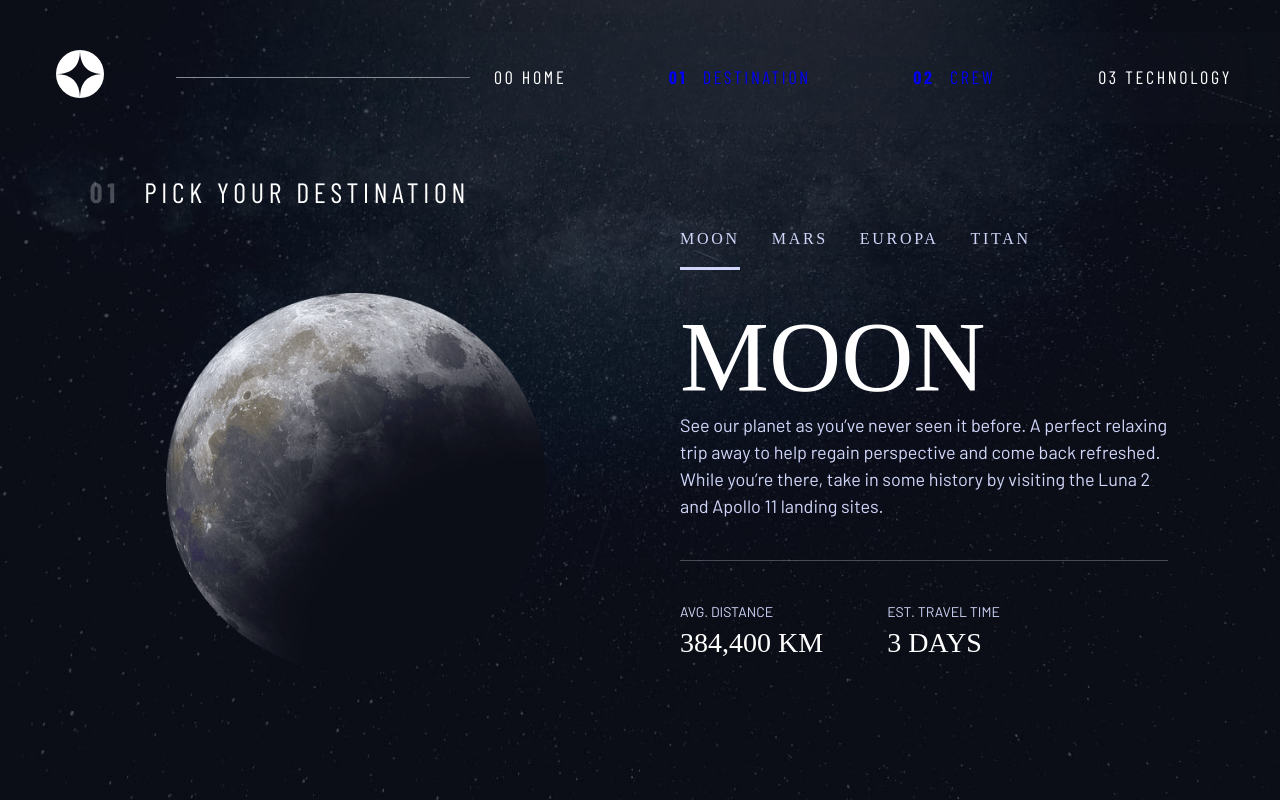
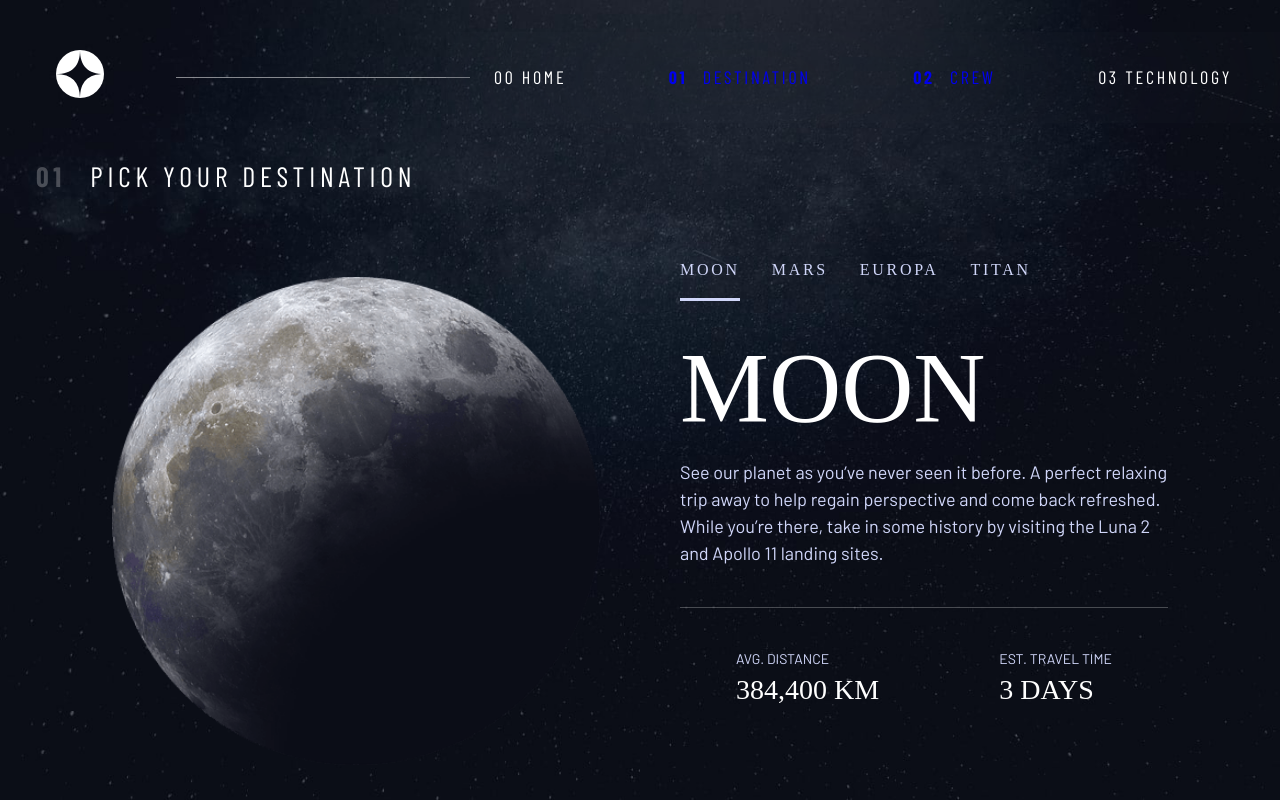
Before and after one commit to GustavoCarv/Space-Travel, a Next.js app: page /destinations in a window 1280 px wide. Built offline with nearby package versions, Linux system fonts and the light colour scheme; a web font is replaced by a local one.

Commit message:
styles: ajustes finais no layout e imagens da pag de crew

```diff
--- a/pages/destinations.tsx
+++ b/pages/destinations.tsx
@@ -17,7 +17,7 @@ function Destinations(): JSX.Element {
   const mainContent = pageInfo.map((item, index) => {
     if (item.name === info) {
       return (
-        <article key={index} className="destination-info">
+        <article key={index} className="destination-info flow">
           <h2 className="uppercase fs-800 ff-serif text-white d-block">
             {item.name}
           </h2>
--- a/styles/globals.css
+++ b/styles/globals.css
@@ -157,6 +157,13 @@ select {
   display: grid;
   grid-template-rows: min-content 1fr;
   min-height: 100vh;
+  overflow: hidden;
+}
+
+@media (min-width: 45em) {
+  .body-container {
+    max-height: 100vh;
+  }
 }
 
 .grid-container {
@@ -168,20 +175,11 @@ select {
   padding-inline: 1rem;
 }
 
-.grid-container * {
+.grid-container p {
   max-width: 50ch;
 }
 
 @media (min-width: 45rem) {
-  .grid-container {
-    text-align: left;
-    column-gap: var(--container-gap, 2rem);
-    grid-template-columns: minmax(2rem, 1fr) repeat(2, minmax(0, 30rem)) minmax(
-        2rem,
-        1fr
-      );
-  }
-
   .grid-container--home > *:first-child {
     grid-column: 2;
   }
@@ -313,6 +311,7 @@ select {
 @media (min-width: 35em) {
   .numbered-title {
     justify-self: start;
+    margin-bottom: 1rem;
   }
 }
 
@@ -681,6 +680,10 @@ select {
   max-width: none;
 }
 
+.image-container-mobile {
+  grid-area: image;
+}
+
 @media (min-width: 45em) {
   .grid-container {
     text-align: left;
@@ -713,9 +716,14 @@ select {
   .grid-container--destination .tab-list {
     justify-content: flex-start;
   }
-}
-.image-container-mobile {
-  grid-area: image;
+  .destination-meta {
+    justify-content: flex-start;
+    --gap: min(5vw, 7rem);
+  }
+  .numbered-title {
+    transform: translateX(-20%);
+    margin-bottom: 5rem;
+  }
 }
 
 @media (max-width: 45rem) {
@@ -730,29 +738,27 @@ select {
     flex-direction: row;
     justify-content: space-evenly;
   }
-  .numbered-title {
-    white-space: nowrap;
+  .grid-container--destination > div:first-child {
+    width: 100%;
   }
-}
-@media (min-width: 45rem) {
-  .destination-meta {
-    justify-content: flex-start;
-    --gap: min(5vw, 7rem);
-  }
-  .numbered-title {
-    transform: translateX(-20%);
-    margin-bottom: 5rem;
+  .grid-container--destination .numbered-title {
+    text-align: left;
   }
 }
 
 /* Crew Layout */
 
 .grid-container--crew {
+  grid-template-columns: 1fr;
   grid-template-areas:
     "title"
     "image"
     "tabs"
     "content";
+}
+
+.crew-info h2 {
+  opacity: 0.5;
 }
 
 .grid-container--crew .numbered-title {
@@ -772,6 +778,7 @@ select {
   grid-area: image;
   width: 80%;
   border-bottom: 1px solid rgb(var(--clr-white), 0.1);
+  grid-column: span 2;
 }
 
 .grid-container--crew .dot-indicators {
@@ -805,6 +812,10 @@ select {
       " . content image . "
       " . tabs image . ";
     padding-bottom: 0;
+    grid-template-columns: minmax(1rem, 1fr) repeat(2, minmax(0, 45rem)) minmax(
+        1rem,
+        1fr
+      );
   }
 
   .grid-container--crew .image-container-mobile {
```
Also changed, not shown: pages/crew.tsx (+24 -10 lines).
